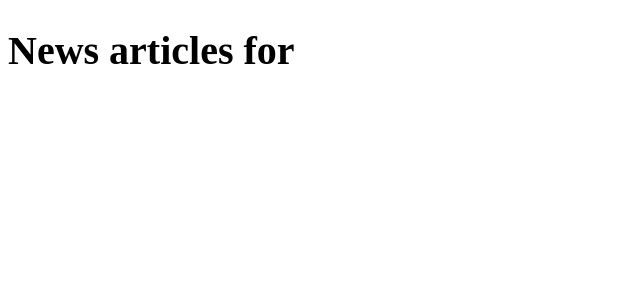
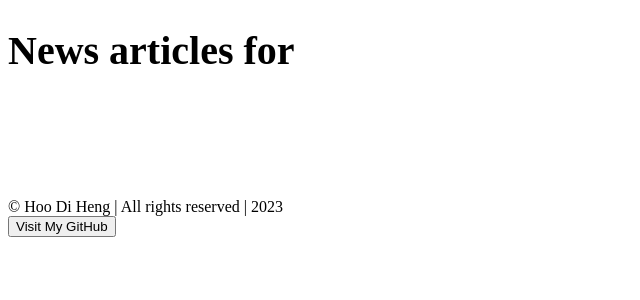
Before and after one commit to grenn24/News-Aggregator-with-chrome-extension-, a Python web app: template templates/news.html in a window 1280 px wide. Shown: the part 207-507 px from the top of the page, without its empty margins (0-640 px from the left). Run offline with Jinja, Linux system fonts and the light colour scheme; the template is opened without the code that fills it, so the values that code supplies are empty.

Commit message:
added dynamic footer in news.html

```diff
--- a/templates/news.html
+++ b/templates/news.html
@@ -53,3 +53,24 @@
     </div>
 </main>
 </body>
+
+<br>
+<br>
+<br>
+<br>
+<br>
+
+<!-- Dynamic footer that displays author name and source code -->
+<footer>
+    <!-- File path for external javascript to add dynamic functionality for the footer -->
+    <script src="/static/footer_home.js"></script>
+    <!-- Create a partition for the footer using container -->
+    <div class="footer-left">
+        &copy; Hoo Di Heng | All rights reserved | 2023
+    </div>
+    <div class="footer-right">
+        <a href="https://github.com/grenn24" target="_blank">
+            <button>Visit My GitHub</button>
+        </a>
+    </div>
+</footer>
```
